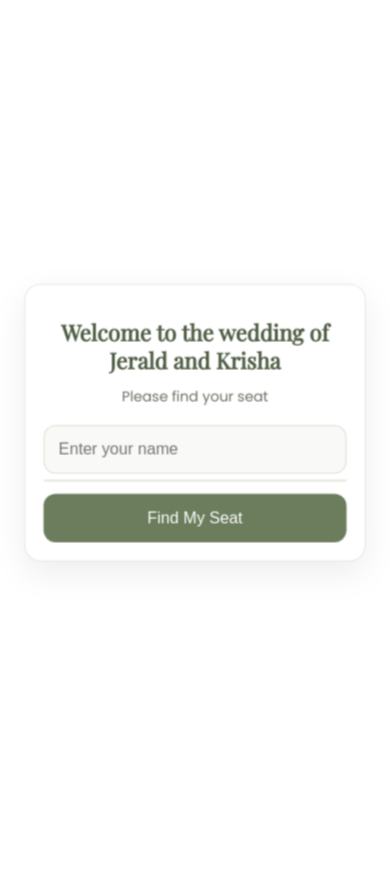
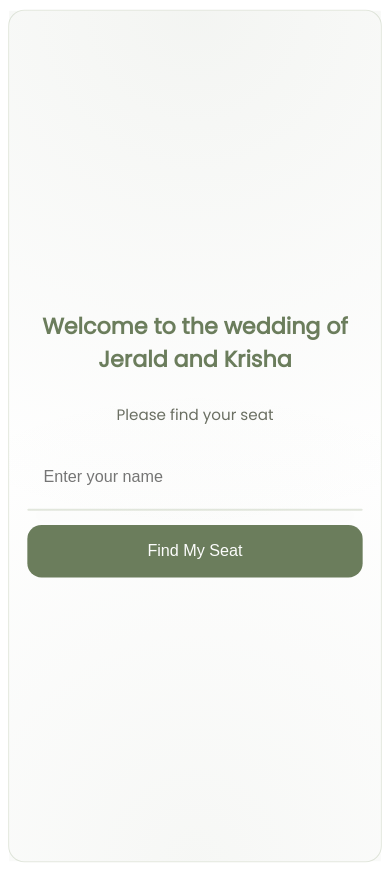
Before and after one commit to josepaolosdg/wedding-seat-app, a Flask app: page / in a window 390 px wide. Before the commit the page ends 566 px from the top, so only its background shows below. Run offline with Flask 3, Linux system fonts and the light colour scheme.

Commit message:
Mobile view fix

```diff
--- a/static/style.css
+++ b/static/style.css
@@ -9,70 +9,90 @@ body {
     background: var(--bg);
 
     min-height: 100vh;
+    min-height: 100dvh; /* important for mobile browsers */
 
     display: flex;
-    align-items: center;
+    align-items: stretch;
     justify-content: center;
 
-    padding: 16px;
-
-    position: relative;
+    padding: 0;
     overflow-x: hidden;
 }
 
 /* CONTAINER */
 .card, .container {
+    width: 100%;
+    max-width: 100%;
+
+    min-height: 100vh;
+    min-height: 100dvh;
+
+    padding: 28px 20px;
+
+    background: rgba(255,255,255,0.96);
+
+    border-radius: 0; /* 👈 important: removes “card look” */
+    border: none;
+
+    box-shadow: none;
+
+    text-align: center;
+
+    display: flex;
+    flex-direction: column;
+    justify-content: center;
+
     position: relative;
     z-index: 1;
 
-    width: 100%;
-    max-width: 520px; /* 👈 bigger than before */
+    animation: fadeIn 0.4s ease-in-out;
+}
 
-    padding: 28px;
-
-    background: rgba(255,255,255,0.92);
-    border: 1px solid var(--border);
-    border-radius: 20px;
-
-    box-shadow: 0 12px 35px rgba(0,0,0,0.08);
-
-    text-align: center;
-
-    backdrop-filter: blur(6px);
-
-    animation: fadeIn 0.5s ease-in-out;
+.card::before, .container::before {
+    content: "";
+    position: absolute;
+    inset: 0;
+    background: radial-gradient(circle at top, rgba(107,125,92,0.08), transparent 60%),
+                radial-gradient(circle at bottom, rgba(107,125,92,0.06), transparent 55%);
+    pointer-events: none;
+    z-index: 0;
 }
 
 /* TYPOGRAPHY */
-h1 {
+/* h1 {
     font-family: 'Playfair Display', serif;
     font-size: 24px;
     margin-bottom: 10px;
     line-height: 1.3;
     color: #4f5d44;
+} */
+
+h1 {
+    font-size: 26px;
+    margin-bottom: 12px;
+    color: #6b7d5c;
 }
 
 h2 {
-    font-size: 30px;
+    font-size: 36px;
+    margin: 12px 0;
     color: #6b7d5c;
-    margin: 10px 0;
 }
 
 p {
-    font-size: 14px;
+    font-size: 15px;
+    line-height: 1.4;
     color: #6b6f63;
-    margin: 8px 0;
 }
 
 /* INPUT */
 input {
     width: 100%;
-    padding: 14px;
-    border-radius: 12px;
-    border: 1px solid #d9e0d3;
+    padding: 16px;
+    border-radius: 14px;
+    border: 1px solid var(--border);
     font-size: 16px;
-    margin-top: 10px;
-    background: #f9faf7;
+    margin-top: 12px;
 }
 
 input:focus {
@@ -83,15 +103,15 @@ input:focus {
 /* BUTTON */
 button {
     width: 100%;
-    padding: 14px;
+    padding: 16px;
     border: none;
-    border-radius: 12px;
+    border-radius: 14px;
     background: #6b7d5c;
     color: white;
     font-size: 16px;
-    margin-top: 12px;
+    margin-top: 14px;
     cursor: pointer;
-    min-height: 48px;
+    min-height: 52px;
     transition: 0.2s ease;
 }
 
```
